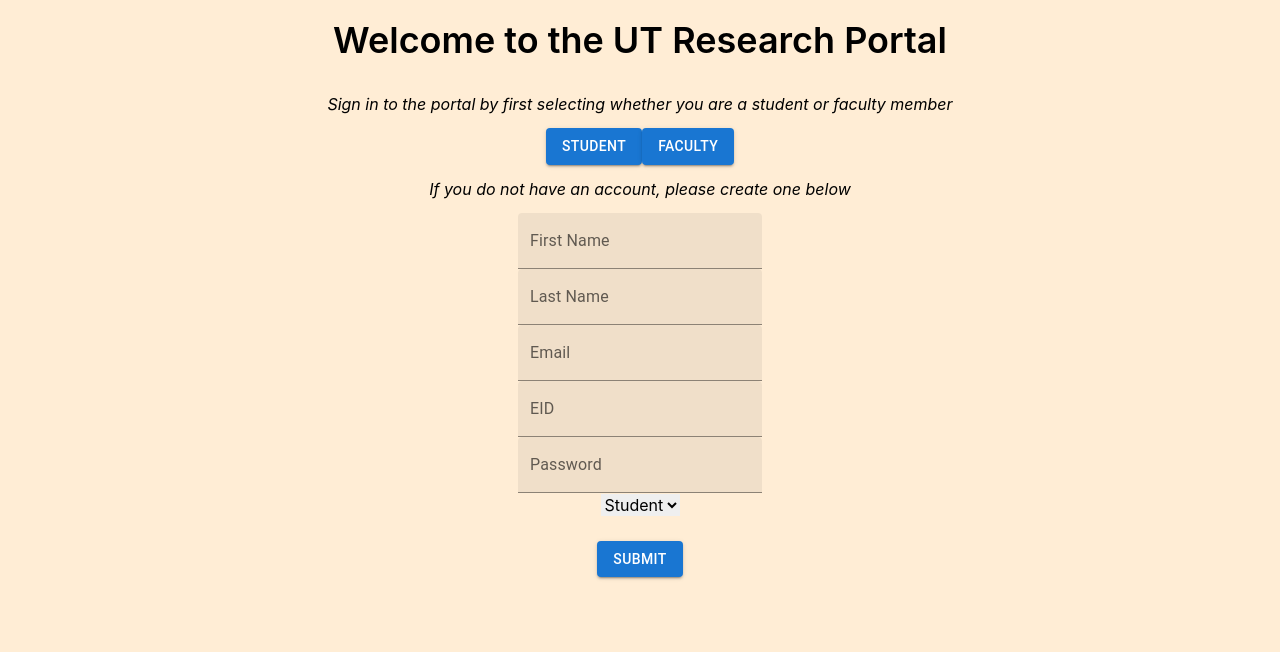
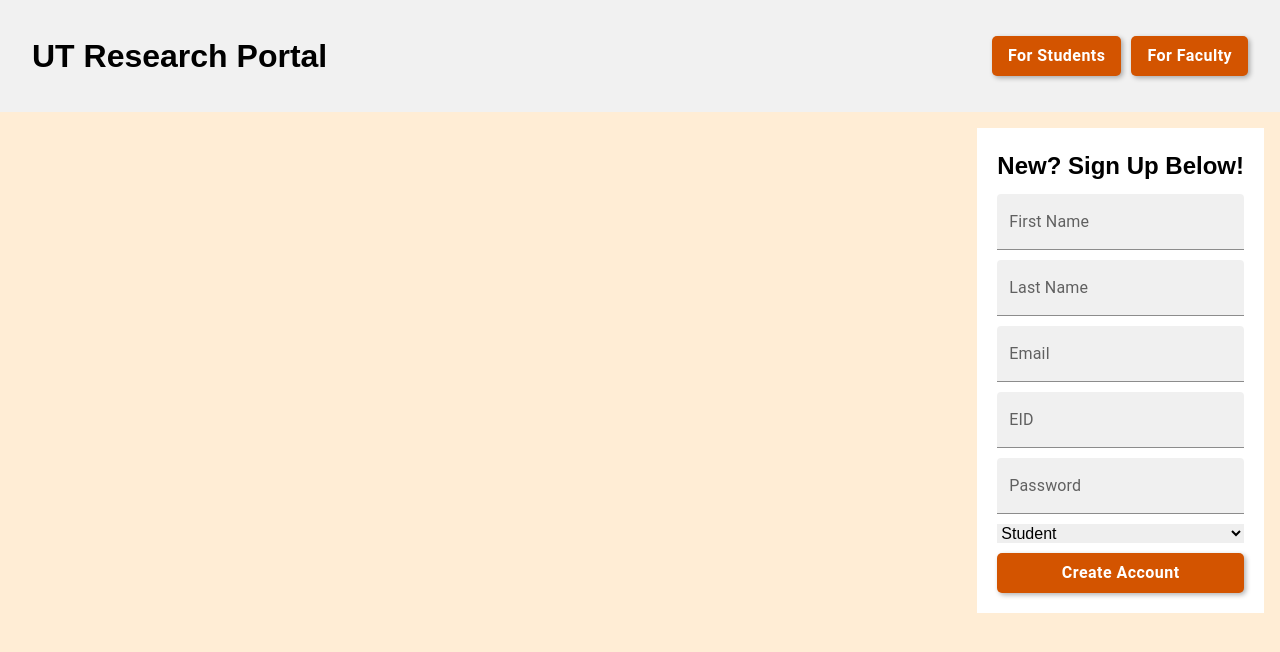
Before and after one commit to ngoc-dao/UTResearchPortal, a React (Create React App) app: page /#/ in a window 1280 px wide. Shown: the top 652 px of the page. Built offline with nearby package versions, Linux system fonts and the light colour scheme.

Commit message:
CSS updates to home and login

```diff
--- a/src/components/facultylogin.js
+++ b/src/components/facultylogin.js
@@ -1,15 +1,52 @@
 /* import statements */
-import React, { useState } from 'react';
-import { useNavigate } from 'react-router-dom';
-import axios from 'axios';
-import { Button, TextField } from '@mui/material';
+import React, { useState } from "react";
+import { useNavigate } from "react-router-dom";
+import axios from "axios";
+import { Button, TextField } from "@mui/material";
+
+const styles = {
+  container: {
+    display: "flex",
+    justifyContent: "center",
+    alignItems: "center",
+    height: "100vh",
+  },
+  button: {
+    display: "inline-block",
+    backgroundColor: "#d35400",
+    color: "#fff",
+    textTransform: "initial",
+    fontSize: "16px",
+    fontWeight: "bold",
+    borderRadius: "5px",
+    textDecoration: "none",
+    boxShadow: "2px 2px 5px rgba(0, 0, 0, 0.3)",
+    transition: "all 0.3s ease",
+    width: "100%",
+  },
+  button2: {
+    display: "inline-block",
+    backgroundColor: "#808080",
+    color: "#fff",
+    textTransform: "initial",
+    fontSize: "16px",
+    fontWeight: "bold",
+    borderRadius: "5px",
+    textDecoration: "none",
+    boxShadow: "2px 2px 5px rgba(0, 0, 0, 0.3)",
+    transition: "all 0.3s ease",
+    width: "100%",
+    marginTop: ".5rem",
+  },
+};
 
 const FacultyLogin = (props) => {
   /* state hooks for login */
-    const [eid, setEid] = useState();             /* value of entered eid */
-    const [password, setPassword] = useState();   /* value of entered password */
-    const [error, setError] = useState();         /* value of error message displayed to user */
-    const navigate = useNavigate();               /* used to navigate user upon login */
+  const [eid, setEid] = useState(); /* value of entered eid */
+  const [password, setPassword] = useState(); /* value of entered password */
+  const [error, setError] =
+    useState(); /* value of error message displayed to user */
+  const navigate = useNavigate(); /* used to navigate user upon login */
 
   /* function to try and log in the user */
   function tryLogin() {
@@ -22,60 +59,73 @@ const FacultyLogin = (props) => {
     }
 
     const user = {
-        "eid" : ei,
-        "password" : ps,
-      }
+      eid: ei,
+      password: ps,
+    };
 
-      axios.post("/facultylogin", user).then(
-        res => {
+    axios.post("/facultylogin", user).then((res) => {
       if (res.data["error"] === true) {
         setError(res.data["message"]);
       } else {
         setError("");
         // try this?
-            user["fname"] = res.data["fname"]
-            user["lname"] = res.data["lname"]
-            user["email"] = res.data["email"]
-            localStorage.setItem('token-info', JSON.stringify(user));
+        user["fname"] = res.data["fname"];
+        user["lname"] = res.data["lname"];
+        user["email"] = res.data["email"];
+        localStorage.setItem("token-info", JSON.stringify(user));
         console.log("LOGIN SUCCESS");
 
         // set user details
         props.setUser(user);
 
         // TODO - navigate to faculty dashboard
-            navigate('/facultydashboard')
+        navigate("/facultydashboard");
       }
+    });
   }
-      )
-    };
 
   return (
-          <div className="App">
-              <h1 class='text-4xl p-5 font-semibold'> Faculty Sign In </h1>
-              <p class='text-1xl p-3 italic'> If you have an account, please login here. </p>
-
+    <div className="App" style={styles.container}>
+      <div style={{ backgroundColor: "#fff", padding: "20px" }}>
+        <h1 class="text-4xl p-5 font-semibold"> Faculty Sign In </h1>
+        <p class="text-1xl p-3 italic">
+          {" "}
+          If you have a faculty account, please login here.{" "}
+        </p>
         <TextField
           label="EID"
           variant="filled"
-                onChange={(event) => setEid(event.target.value)}>
-              </TextField>
+          onChange={(event) => setEid(event.target.value)}
+          style={{ width: "100%" }}
+        ></TextField>
         <p></p>
         <TextField
           label="Password"
           variant="filled"
           type="password"
-                onChange={(event) => setPassword(event.target.value)}>
-              </TextField>
-              <p class='p-3'></p>
+          onChange={(event) => setPassword(event.target.value)}
+          style={{ width: "100%" }}
+        ></TextField>
+        <p class="p-3"></p>
         <Button
-                color='primary'
+          color="primary"
           onClick={tryLogin}
-                variant={'contained'}
+          variant={"contained"}
+          style={styles.button}
         >
           Submit
         </Button>
+        <Button
+          color="primary"
+          onClick={() => navigate("/")}
+          variant={"contained"}
+          style={styles.button2}
+        >
+          Return to Home
+        </Button>
         <p></p>
         <p> {error} </p>
+      </div>
     </div>
   );
 };
--- a/src/components/home.js
+++ b/src/components/home.js
@@ -1,8 +1,76 @@
 /* import statements */
-import React, { useState } from 'react';
-import { useNavigate } from 'react-router-dom';
-import axios from 'axios';
-import { Button, TextField } from '@mui/material';
+import React, { useState } from "react";
+import { useNavigate } from "react-router-dom";
+import axios from "axios";
+import { Button, TextField } from "@mui/material";
+
+const styles = {
+  container: {
+    display: "flex",
+    justifyContent: "space-between",
+    alignItems: "center",
+    backgroundColor: "#f1f1f1",
+    padding: "2rem",
+  },
+  title: {
+    fontSize: "2rem",
+    fontWeight: "bold",
+    fontFamily: "sans-serif",
+    margin: 0,
+  },
+  subtitle: {
+    fontSize: "1rem",
+    fontStyle: "italic",
+    fontFamily: "sans-serif",
+    margin: "20px 0",
+  },
+  buttonContainer: {
+    display: "flex",
+    gap: "10px",
+  },
+  signUpContainer: {
+    display: "inline-flex",
+    flexDirection: "column",
+    padding: "20px",
+    fontFamily: "sans-serif",
+    backgroundColor: "#fff",
+    textAlign: "left",
+    position: "fixed",
+    right: 0,
+    marginRight: "1rem",
+    marginTop: "1rem",
+  },
+  signUpTitle: {
+    fontSize: "1.5rem",
+    fontWeight: "bold",
+    marginBottom: "10px",
+  },
+  formField: {
+    marginBottom: "10px",
+  },
+  selectField: {
+    width: "100%",
+    marginBottom: "10px",
+    padding: "5px",
+    border: "1px solid black",
+    borderRadius: "5px",
+  },
+  button: {
+    display: "inline-block",
+    backgroundColor: "#d35400",
+    color: "#fff",
+    textTransform: "initial",
+    fontSize: "16px",
+    fontWeight: "bold",
+    borderRadius: "5px",
+    textDecoration: "none",
+    boxShadow: "2px 2px 5px rgba(0, 0, 0, 0.3)",
+    transition: "all 0.3s ease",
+  },
+  error: {
+    color: "red",
+  },
+};
 
 const Home = () => {
   /* user data */
@@ -14,15 +82,15 @@ const Home = () => {
   const [userType, setUserType] = useState("Student");
   const [error, setError] = useState();
 
-  const navigate = useNavigate();           /* used to navigate user upon login */
+  const navigate = useNavigate(); /* used to navigate user upon login */
 
   function studentLogin() {
-    navigate('/studentlogin');
-  };
+    navigate("/studentlogin");
+  }
 
   function facultyLogin() {
-    navigate('/facultylogin')
-  };
+    navigate("/facultylogin");
+  }
 
   function accountCreation() {
     const fn = fname;
@@ -38,21 +106,20 @@ const Home = () => {
     }
 
     if (ps.length < 6) {
-      setError("Please ensure your password is atleast 6 characters!")
+      setError("Please ensure your password is atleast 6 characters!");
       return;
     }
 
     const account = {
-      "first" : fn,
-      "last" : ln,
-      "email" : em,
-      "eid" : ei,
-      "password" : ps,
-      "usertype" : us,
-    }
+      first: fn,
+      last: ln,
+      email: em,
+      eid: ei,
+      password: ps,
+      usertype: us,
+    };
 
-    axios.post("/newaccount", account).then(
-      res => {
+    axios.post("/newaccount", account).then((res) => {
       // set errors
       if (res.data["error"] === true) {
         setError("Please provide proper fields to create an account");
@@ -63,79 +130,87 @@ const Home = () => {
         setError("");
         // TODO - navigate to user dashboard OR ask user to sign in with new account
       }
+    });
   }
-    )
-  };
 
   return (
-    <div className="App">
-      <h1 class='text-4xl p-5 font-semibold'> Welcome to the UT Research Portal </h1>
-      <p class='text-1xl p-3 italic'> Sign in to the portal by first selecting whether you are a student or faculty member </p>
+    <div>
+      <div style={styles.container}>
+        <h1 style={styles.title}>UT Research Portal</h1>
+        <div style={styles.buttonContainer}>
           <Button
-        color='primary'
+            color="primary"
             onClick={studentLogin}
-        variant={'contained'}
+            variant="contained"
+            style={styles.button}
           >
-        Student
+            For Students
           </Button>
           <Button
-        color='primary'
+            color="primary"
             onClick={facultyLogin}
-        variant={'contained'}
+            variant="contained"
+            style={styles.button}
           >
-        Faculty
+            For Faculty
           </Button>
-      <p></p>
-      <p class='p-3 italic'> If you do not have an account, please create one below </p>
+        </div>
+      </div>
+      {/* <p style={styles.subtitle}>
+        Sign in to the portal by first selecting whether you are a student or
+        faculty member
+      </p> */}
+      <div style={styles.signUpContainer}>
+        <h2 style={styles.signUpTitle}>New? Sign Up Below!</h2>
         <TextField
           label="First Name"
           variant="filled"
-        onChange={(event) => setFName(event.target.value)}>
-      </TextField>
-      <br></br>
+          style={styles.formField}
+          onChange={(event) => setFName(event.target.value)}
+        />
         <TextField
           label="Last Name"
           variant="filled"
-        onChange={(event) => setLName(event.target.value)}>
-      </TextField>
-      <br></br>
+          style={styles.formField}
+          onChange={(event) => setLName(event.target.value)}
+        />
         <TextField
           label="Email"
           variant="filled"
-        onChange={(event) => setEmail(event.target.value)}>
-      </TextField>
-      <br></br>
+          style={styles.formField}
+          onChange={(event) => setEmail(event.target.value)}
+        />
         <TextField
           label="EID"
           variant="filled"
-        onChange={(event) => setEid(event.target.value)}>
-      </TextField>
-      <br></br>
+          style={styles.formField}
+          onChange={(event) => setEid(event.target.value)}
+        />
         <TextField
           label="Password"
           variant="filled"
           type="password"
-        onChange={(event) => setPassword(event.target.value)}>
-      </TextField>
-      <br></br>
+          style={styles.formField}
+          oonChange={(event) => setPassword(event.target.value)}
+        />
         <select
+          value={userType}
           onChange={(event) => setUserType(event.target.value)}
-        class='border-black'
+          style={styles.formField}
         >
-        <option selected value="Student"> Student </option>
-        <option value="Faculty"> Faculty </option>
+          <option value="Student">Student</option>
+          <option value="Faculty">Faculty</option>
         </select>
-      <p class='p-3'></p>
+        {error && <p style={styles.error}>{error}</p>}
         <Button
-        color='primary'
+          color="primary"
+          variant="contained"
           onClick={accountCreation}
-        variant={'contained'}
+          style={styles.button}
         >
-        Submit
+          Create Account
         </Button>
-      <p></p>
-      <p class='p-3'> {error} </p>
-      <p></p>
+      </div>
     </div>
   );
 };
--- a/src/components/studentlogin.js
+++ b/src/components/studentlogin.js
@@ -1,15 +1,52 @@
 /* import statements */
-import React, { useState } from 'react';
-import { useNavigate } from 'react-router-dom';
-import axios from 'axios';
-import { Button, TextField } from '@mui/material';
+import React, { useState } from "react";
+import { useNavigate } from "react-router-dom";
+import axios from "axios";
+import { Button, TextField } from "@mui/material";
+
+const styles = {
+  container: {
+    display: "flex",
+    justifyContent: "center",
+    alignItems: "center",
+    height: "100vh",
+  },
+  button: {
+    display: "inline-block",
+    backgroundColor: "#d35400",
+    color: "#fff",
+    textTransform: "initial",
+    fontSize: "16px",
+    fontWeight: "bold",
+    borderRadius: "5px",
+    textDecoration: "none",
+    boxShadow: "2px 2px 5px rgba(0, 0, 0, 0.3)",
+    transition: "all 0.3s ease",
+    width:'100%'
+  },
+  button2: {
+    display: "inline-block",
+    backgroundColor: "#808080",
+    color: "#fff",
+    textTransform: "initial",
+    fontSize: "16px",
+    fontWeight: "bold",
+    borderRadius: "5px",
+    textDecoration: "none",
+    boxShadow: "2px 2px 5px rgba(0, 0, 0, 0.3)",
+    transition: "all 0.3s ease",
+    width:'100%',
+    marginTop:'.5rem'
+  },
+};
 
 const StudentLogin = (props) => {
   /* state hooks for login */
-    const [eid, setEid] = useState();             /* value of entered eid */
-    const [password, setPassword] = useState();   /* value of entered password */
-    const [error, setError] = useState();         /* value of error message displayed to user */
-    const navigate = useNavigate();               /* used to navigate user upon login */
+  const [eid, setEid] = useState(); /* value of entered eid */
+  const [password, setPassword] = useState(); /* value of entered password */
+  const [error, setError] =
+    useState(); /* value of error message displayed to user */
+  const navigate = useNavigate(); /* used to navigate user upon login */
 
   /* function to try and log in the user */
   function tryLogin() {
@@ -22,60 +59,73 @@ const StudentLogin = (props) => {
     }
 
     const user = {
-        "eid" : ei,
-        "password" : ps,
-      }
+      eid: ei,
+      password: ps,
+    };
 
-      axios.post("/studentlogin", user).then(
-        res => {
+    axios.post("/studentlogin", user).then((res) => {
       if (res.data["error"] === true) {
         setError(res.data["message"]);
       } else {
         setError("");
         // try this?
-            user["fname"] = res.data["fname"]
-            user["lname"] = res.data["lname"]
-            user["email"] = res.data["email"]
-            localStorage.setItem('token-info', JSON.stringify(user));
+        user["fname"] = res.data["fname"];
+        user["lname"] = res.data["lname"];
+        user["email"] = res.data["email"];
+        localStorage.setItem("token-info", JSON.stringify(user));
         console.log("LOGIN SUCCESS");
 
         // set user details
         props.setUser(user);
 
         // TODO - navigate to student dashboard
-            navigate('/studentdashboard');
+        navigate("/studentdashboard");
       }
+    });
   }
-      )
-    };
 
   return (
-          <div className="App">
-              <h1 class='text-4xl p-5 font-semibold'> Student Sign In </h1>
-              <p class='text-1xl p-3 italic'> If you have an account, please login here. </p>
-
+    <div className="App" style={styles.container}>
+      <div style={{ backgroundColor: "#fff", padding: "20px" }}>
+        <h1 class="text-4xl p-5 font-semibold"> Student Sign In </h1>
+        <p class="text-1xl p-3 italic">
+          {" "}
+          If you have a student account, please login here.{" "}
+        </p>
         <TextField
           label="EID"
           variant="filled"
-                onChange={(event) => setEid(event.target.value)}>
-              </TextField>
+          onChange={(event) => setEid(event.target.value)}
+          style={{width:'100%'}}
+        ></TextField>
         <p></p>
         <TextField
           label="Password"
           variant="filled"
           type="password"
-                onChange={(event) => setPassword(event.target.value)}>
-              </TextField>
-              <p class='p-3'></p>
+          onChange={(event) => setPassword(event.target.value)}
+          style={{width:'100%'}}
+        ></TextField>
+        <p class="p-3"></p>
         <Button
-                color='primary'
+          color="primary"
           onClick={tryLogin}
-                variant={'contained'}
+          variant={"contained"}
+          style={styles.button}
         >
           Submit
         </Button>
+        <Button
+          color="primary"
+          onClick={() => navigate("/")}
+          variant={"contained"}
+          style={styles.button2}
+        >
+          Return to Home
+        </Button>
         <p></p>
         <p> {error} </p>
+      </div>
     </div>
   );
 };
```
Lines whose indentation alone changed are shown as unchanged.
